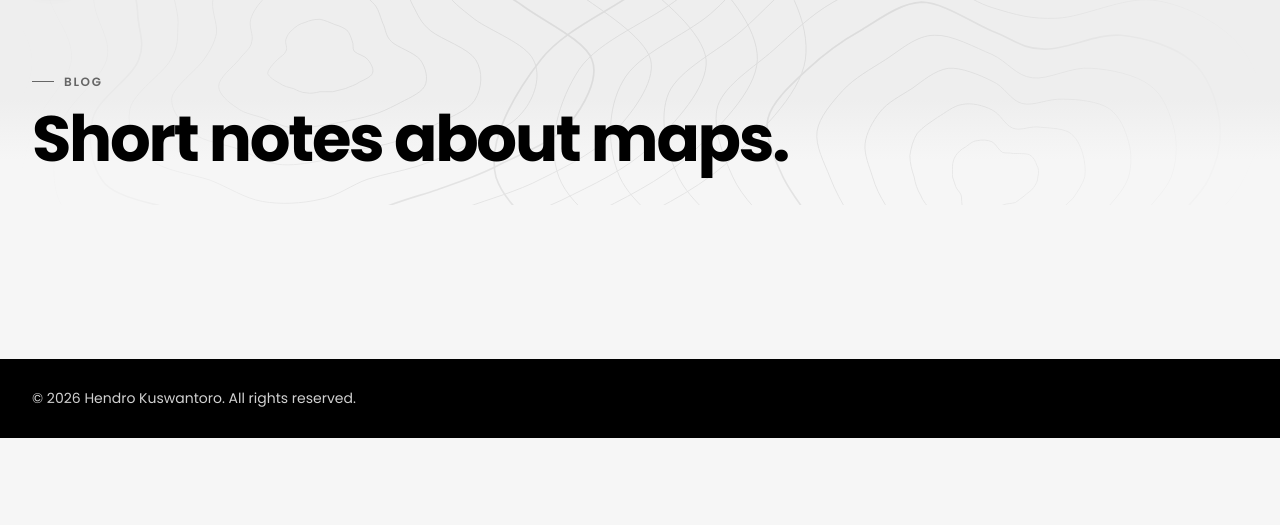
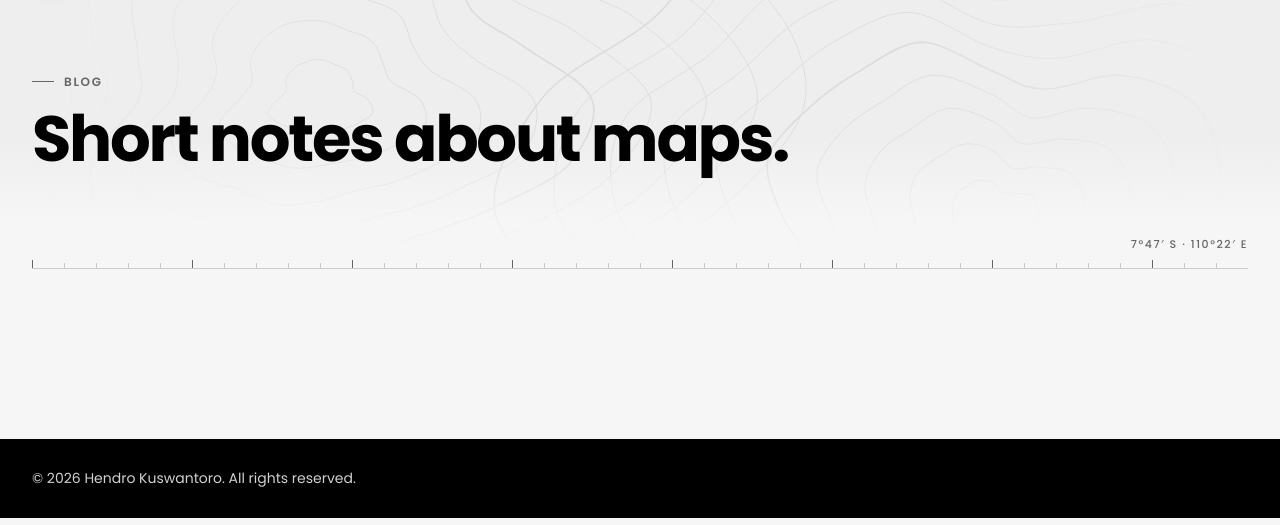
Before and after one commit to hendrokuswantoro/hendrokuswantoro.com, a Python web app: template content/template/blog.html in a window 1280 px wide. Shown: the part 76-601 px from the top of the page. Run offline with Jinja, Linux system fonts and the light colour scheme; the template is opened without the code that fills it, so the values that code supplies are empty.

Commit message:
feat(gaya): garis tepi peta di kepala halaman About, Project, Blog
Pola kontur di kepala tiga halaman itu terpotong garis lurus mendadak di
bawah judul, seperti gambar yang digunting. Sekarang konturnya memudar ke
bawah, dan kepala halamannya ditutup garis tepi seperti bingkai peta
cetak: satu garis tipis, tanda skala kecil tiap 32 piksel dan besar tiap
160 piksel, serta koordinat Yogyakarta di ujung kanan.

Port Next memakai gaya sebaris untuk kepala halaman yang sama, jadi garis
tepinya tidak akan muncul di sana. Ketiga komponennya sekarang memakai
kelas hero__grid--solo seperti versi statis.

Co-Authored-By: Claude Opus 5.5 <noreply@anthropic.com>

```diff
--- a/404.html
+++ b/404.html
@@ -14,7 +14,7 @@
 <link rel="preload" href="/assets/fonts/poppins-v24-600-latin.woff2" as="font" type="font/woff2" crossorigin>
 <link rel="preload" href="/assets/fonts/poppins-v24-700-latin.woff2" as="font" type="font/woff2" crossorigin>
 <link rel="alternate" type="application/rss+xml" title="hendrokuswantoro.com" href="/feed.xml">
-<link rel="stylesheet" href="/assets/css/style.css?v=c0018242eb">
+<link rel="stylesheet" href="/assets/css/style.css?v=ac489af6c5">
 <script defer src="/assets/js/app.js?v=b988e1f1ed"></script>
 </head>
 <body>
--- a/about.html
+++ b/about.html
@@ -26,7 +26,7 @@
 <link rel="preload" href="/assets/fonts/poppins-v24-600-latin.woff2" as="font" type="font/woff2" crossorigin>
 <link rel="preload" href="/assets/fonts/poppins-v24-700-latin.woff2" as="font" type="font/woff2" crossorigin>
 <link rel="alternate" type="application/rss+xml" title="hendrokuswantoro.com" href="/feed.xml">
-<link rel="stylesheet" href="/assets/css/style.css?v=c0018242eb">
+<link rel="stylesheet" href="/assets/css/style.css?v=ac489af6c5">
 <script defer src="/assets/js/app.js?v=b988e1f1ed"></script>
 </head>
 <body>
--- a/assets/css/style.css
+++ b/assets/css/style.css
@@ -731,7 +731,35 @@ ul { margin: 0; padding: 0; list-style: none; }
 @keyframes memuat { to { background-position: -150% 0; } }
 .peta__ket { margin: 12px 0 0; font-size: var(--fs-sm); color: var(--ink-3); }
 
-.hero__grid--solo { grid-template-columns: 1fr; padding-bottom: 0; }
+.hero__grid--solo {
+  position: relative; grid-template-columns: 1fr;
+  padding-bottom: clamp(44px, 5vw, 64px); margin-bottom: clamp(8px, 1.5vw, 16px);
+}
+.hero:has(.hero__grid--solo)::after {
+  -webkit-mask-image: url("/assets/img/kontur.svg"),
+    linear-gradient(90deg, transparent, #000 30%, #000 70%, transparent),
+    linear-gradient(180deg, #000 45%, transparent 92%);
+  mask-image: url("/assets/img/kontur.svg"),
+    linear-gradient(90deg, transparent, #000 30%, #000 70%, transparent),
+    linear-gradient(180deg, #000 45%, transparent 92%);
+  -webkit-mask-composite: source-in, source-in; mask-composite: intersect, intersect;
+}
+.hero__grid--solo::after {
+  content: ""; position: absolute; left: 0; right: 0; bottom: 0; height: 9px;
+  border-bottom: 1px solid var(--line-strong); pointer-events: none;
+  background:
+    repeating-linear-gradient(90deg, var(--ink-3) 0 1px, transparent 1px 160px) left bottom / 100% 9px no-repeat,
+    repeating-linear-gradient(90deg, var(--line-strong) 0 1px, transparent 1px 32px) left bottom / 100% 5px no-repeat;
+}
+.hero__grid--solo::before {
+  content: "7\00B0 47\2032  S \00B7  110\00B0 22\2032  E";
+  position: absolute; right: 0; bottom: 16px; pointer-events: none;
+  font-size: .6875rem; font-weight: 500; letter-spacing: .14em; white-space: pre;
+  font-variant-numeric: tabular-nums; color: var(--ink-3);
+}
+@media (max-width: 560px) {
+  .hero__grid--solo::before { bottom: 14px; font-size: .625rem; letter-spacing: .1em; }
+}
 @media (min-width: 900px) { .hero__grid--solo { grid-template-columns: 1fr; } }
 .wrap--narrow { max-width: 680px; }
 
--- a/blog/index.html
+++ b/blog/index.html
@@ -26,7 +26,7 @@
 <link rel="preload" href="/assets/fonts/poppins-v24-600-latin.woff2" as="font" type="font/woff2" crossorigin>
 <link rel="preload" href="/assets/fonts/poppins-v24-700-latin.woff2" as="font" type="font/woff2" crossorigin>
 <link rel="alternate" type="application/rss+xml" title="hendrokuswantoro.com" href="/feed.xml">
-<link rel="stylesheet" href="/assets/css/style.css?v=c0018242eb">
+<link rel="stylesheet" href="/assets/css/style.css?v=ac489af6c5">
 <script defer src="/assets/js/app.js?v=b988e1f1ed"></script>
 </head>
 <body>
--- a/blog/kapan-peta-diam.html
+++ b/blog/kapan-peta-diam.html
@@ -26,7 +26,7 @@
 <link rel="preload" href="/assets/fonts/poppins-v24-600-latin.woff2" as="font" type="font/woff2" crossorigin>
 <link rel="preload" href="/assets/fonts/poppins-v24-700-latin.woff2" as="font" type="font/woff2" crossorigin>
 <link rel="alternate" type="application/rss+xml" title="hendrokuswantoro.com" href="/feed.xml">
-<link rel="stylesheet" href="/assets/css/style.css?v=c0018242eb">
+<link rel="stylesheet" href="/assets/css/style.css?v=ac489af6c5">
 <script defer src="/assets/js/app.js?v=b988e1f1ed"></script>
 <script type="application/ld+json">
 {
--- a/blog/sumber-di-pojok-peta.html
+++ b/blog/sumber-di-pojok-peta.html
@@ -26,7 +26,7 @@
 <link rel="preload" href="/assets/fonts/poppins-v24-600-latin.woff2" as="font" type="font/woff2" crossorigin>
 <link rel="preload" href="/assets/fonts/poppins-v24-700-latin.woff2" as="font" type="font/woff2" crossorigin>
 <link rel="alternate" type="application/rss+xml" title="hendrokuswantoro.com" href="/feed.xml">
-<link rel="stylesheet" href="/assets/css/style.css?v=c0018242eb">
+<link rel="stylesheet" href="/assets/css/style.css?v=ac489af6c5">
 <script defer src="/assets/js/app.js?v=b988e1f1ed"></script>
 <script type="application/ld+json">
 {
--- a/blog/titik-panas-bukan-kebakaran.html
+++ b/blog/titik-panas-bukan-kebakaran.html
@@ -26,7 +26,7 @@
 <link rel="preload" href="/assets/fonts/poppins-v24-600-latin.woff2" as="font" type="font/woff2" crossorigin>
 <link rel="preload" href="/assets/fonts/poppins-v24-700-latin.woff2" as="font" type="font/woff2" crossorigin>
 <link rel="alternate" type="application/rss+xml" title="hendrokuswantoro.com" href="/feed.xml">
-<link rel="stylesheet" href="/assets/css/style.css?v=c0018242eb">
+<link rel="stylesheet" href="/assets/css/style.css?v=ac489af6c5">
 <script defer src="/assets/js/app.js?v=b988e1f1ed"></script>
 <script type="application/ld+json">
 {
--- a/index.html
+++ b/index.html
@@ -28,7 +28,7 @@
 <link rel="preload" href="/assets/fonts/poppins-v24-600-latin.woff2" as="font" type="font/woff2" crossorigin>
 <link rel="preload" href="/assets/fonts/poppins-v24-700-latin.woff2" as="font" type="font/woff2" crossorigin>
 <link rel="alternate" type="application/rss+xml" title="hendrokuswantoro.com" href="/feed.xml">
-<link rel="stylesheet" href="/assets/css/style.css?v=c0018242eb">
+<link rel="stylesheet" href="/assets/css/style.css?v=ac489af6c5">
 <script defer src="/assets/js/app.js?v=b988e1f1ed"></script>
 <script type="application/ld+json">
 {
--- a/next/components/AboutView.tsx
+++ b/next/components/AboutView.tsx
@@ -12,7 +12,7 @@ export function AboutView() {
     <main id="main">
       <section className="hero">
         <div className="wrap">
-          <div className="hero__grid" style={{ gridTemplateColumns: "1fr", paddingBottom: 0 }}>
+          <div className="hero__grid hero__grid--solo">
             <div>
               <span className="eyebrow">{say(ABOUT.eyebrow)}</span>
               <h1>{say(ABOUT.title)}</h1>
--- a/next/components/BlogIndexView.tsx
+++ b/next/components/BlogIndexView.tsx
@@ -12,7 +12,7 @@ export function BlogIndexView() {
     <main id="main">
       <section className="hero">
         <div className="wrap">
-          <div className="hero__grid" style={{ gridTemplateColumns: "1fr", paddingBottom: 0 }}>
+          <div className="hero__grid hero__grid--solo">
             <div>
               <span className="eyebrow">{say(BLOG.eyebrow)}</span>
               <h1>{say(BLOG.title)}</h1>
--- a/next/components/ProjectView.tsx
+++ b/next/components/ProjectView.tsx
@@ -22,7 +22,7 @@ export function ProjectView() {
     <main id="main">
       <section className="hero">
         <div className="wrap">
-          <div className="hero__grid" style={{ gridTemplateColumns: "1fr", paddingBottom: 0 }}>
+          <div className="hero__grid hero__grid--solo">
             <div>
               <h1>{say(PROJECT_PAGE.title)}</h1>
             </div>
--- a/parkir-jogja.html
+++ b/parkir-jogja.html
@@ -26,7 +26,7 @@
 <link rel="preload" href="/assets/fonts/poppins-v24-600-latin.woff2" as="font" type="font/woff2" crossorigin>
 <link rel="preload" href="/assets/fonts/poppins-v24-700-latin.woff2" as="font" type="font/woff2" crossorigin>
 <link rel="alternate" type="application/rss+xml" title="hendrokuswantoro.com" href="/feed.xml">
-<link rel="stylesheet" href="/assets/css/style.css?v=c0018242eb">
+<link rel="stylesheet" href="/assets/css/style.css?v=ac489af6c5">
 <script defer src="/assets/js/app.js?v=b988e1f1ed"></script>
 </head>
 <body>
--- a/project.html
+++ b/project.html
@@ -26,7 +26,7 @@
 <link rel="preload" href="/assets/fonts/poppins-v24-600-latin.woff2" as="font" type="font/woff2" crossorigin>
 <link rel="preload" href="/assets/fonts/poppins-v24-700-latin.woff2" as="font" type="font/woff2" crossorigin>
 <link rel="alternate" type="application/rss+xml" title="hendrokuswantoro.com" href="/feed.xml">
-<link rel="stylesheet" href="/assets/css/style.css?v=c0018242eb">
+<link rel="stylesheet" href="/assets/css/style.css?v=ac489af6c5">
 <script defer src="/assets/js/app.js?v=b988e1f1ed"></script>
 </head>
 <body>
```
Also changed, not shown: next/app/globals.css (+29 -1 lines).
